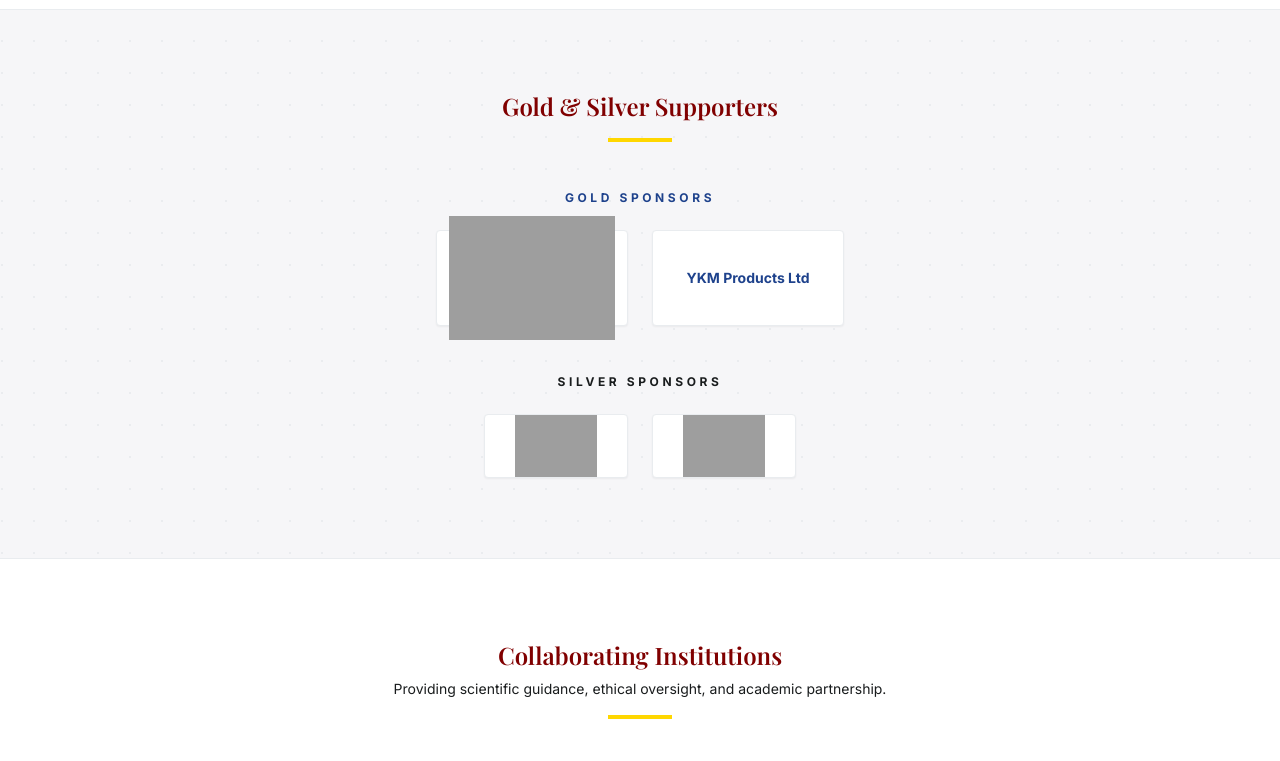
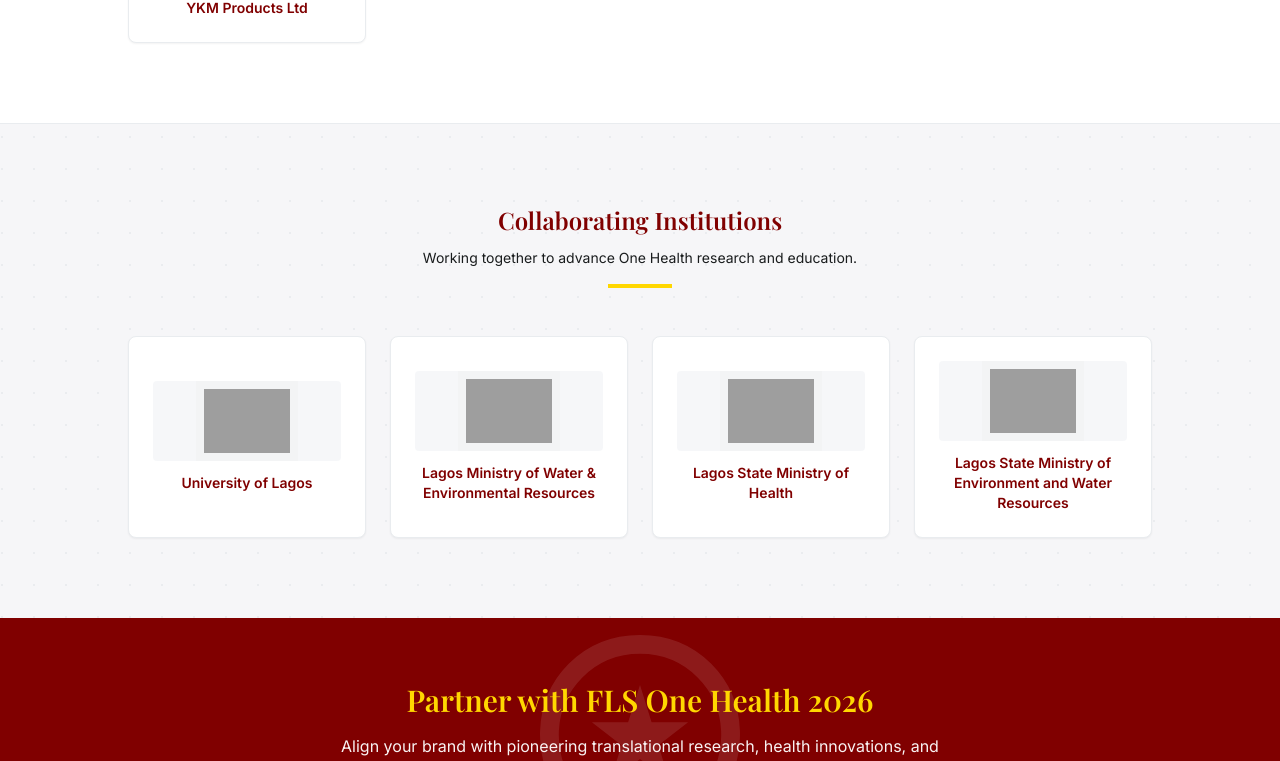
Before and after one commit to PrinceJetro/flsconference, a Django app: page /partners/ in a window 1280 px wide. Shown: the part 1049-1810 px from the top of the page. Run offline with Django 5.2, Linux system fonts and the light colour scheme; some libraries are stand-ins or nearby versions; grey boxes are pictures that could not be loaded.

Commit message:
chekc ad updates on sponsers and adding vs

```diff
--- a/templates/partners_sponsors.html
+++ b/templates/partners_sponsors.html
@@ -153,109 +153,81 @@
     </div>
   </section>
 
-  <!-- Platinum Sponsors -->
+  <!-- Our Sponsors -->
   <section class="py-12 md:py-20 bg-white">
     <div class="max-w-max-width mx-auto px-margin-mobile md:px-margin-desktop">
       <div class="text-center mb-12">
-        <span class="text-heritage-maroon font-bold text-xs uppercase tracking-[0.2em] block mb-2">Tier 1 Partners</span>
-        <h2 class="font-headline-lg text-2xl md:text-headline-lg text-heritage-maroon">Platinum Sponsors</h2>
+        <h2 class="font-headline-lg text-2xl md:text-headline-lg text-heritage-maroon">Our Sponsors</h2>
+        <p class="text-on-surface-variant text-sm mt-3 max-w-xl mx-auto">We are grateful to our sponsors for their generous support in making this conference possible.</p>
         <div class="w-16 h-1 bg-prestige-gold mx-auto mt-4"></div>
       </div>
-      <div class="grid grid-cols-1 md:grid-cols-2 gap-8 max-w-4xl mx-auto">
-        <div class="p-8 border border-clinical-gray rounded-xl flex flex-col items-center justify-center text-center bg-white shadow-sm hover:shadow-md transition-shadow">
-          <div class="w-48 h-24 bg-clinical-gray/40 flex items-center justify-center rounded-lg mb-6">
-            <img src="{% static 'images/lagos ministry of health logo.png' %}" alt="Lagos State Ministry of Health" class="max-w-full max-h-full object-contain p-2"/>
+      <div class="grid grid-cols-2 md:grid-cols-3 lg:grid-cols-4 gap-6 max-w-5xl mx-auto">
+        <div class="p-6 border border-clinical-gray rounded-xl flex flex-col items-center justify-center bg-white shadow-sm hover:shadow-md transition-all">
+          <div class="w-full h-20 bg-clinical-gray/40 flex items-center justify-center rounded-lg mb-3">
+            <img src="https://encrypted-tbn0.gstatic.com/images?q=tbn:ANd9GcSVRe7iwapHdpl6vMftldtMqx17uiI7bJf7Ccp3x0YzyHh3KwVuu40dwoo&s=10" alt="Lagos State Ministry of Environment" class="max-w-full max-h-full object-contain p-2"/>
           </div>
-          <h4 class="font-bold text-lg text-heritage-maroon">Lagos State Ministry of Health</h4>
-          <p class="text-on-surface-variant text-sm mt-2">Strategic partner in public health policy, healthcare infrastructure, and One Health integration across Lagos State.</p>
+          <span class="font-semibold text-sm text-center text-heritage-maroon">Lagos State Ministry of Environment</span>
         </div>
-        <div class="p-8 border border-clinical-gray rounded-xl flex flex-col items-center justify-center text-center bg-white shadow-sm hover:shadow-md transition-shadow">
-          <div class="w-48 h-24 bg-clinical-gray/40 flex items-center justify-center rounded-lg mb-6">
-            <span class="text-heritage-maroon font-bold text-lg text-center leading-tight">
-              <img src="https://encrypted-tbn0.gstatic.com/images?q=tbn:ANd9GcSVRe7iwapHdpl6vMftldtMqx17uiI7bJf7Ccp3x0YzyHh3KwVuu40dwoo&s=10" alt="Lagos State Ministry of Environment" class="max-w-full max-h-full object-contain p-2"/>
-            </span>
+        <div class="p-6 border border-clinical-gray rounded-xl flex flex-col items-center justify-center bg-white shadow-sm hover:shadow-md transition-all">
+          <div class="w-full h-20 bg-clinical-gray/40 flex items-center justify-center rounded-lg mb-3">
+            <img src="https://encrypted-tbn0.gstatic.com/images?q=tbn:ANd9GcT077wDUWURvubuEmRalyoRXB1YhBw69ZnheORbyOl0yYtzwWImF1VQTIQ&s=10" alt="inqaba" class="max-w-full max-h-full object-contain p-2"/>
           </div>
-          <h4 class="font-bold text-lg text-heritage-maroon">Lagos State Ministry of Environment</h4>
-          <p class="text-on-surface-variant text-sm mt-2">Spearheading environmental monitoring, pollution control, and ecosystem preservation initiatives across Lagos State.</p>
+          <span class="font-semibold text-sm text-center text-heritage-maroon">inqaba</span>
+        </div>
+        <div class="p-6 border border-clinical-gray rounded-xl flex flex-col items-center justify-center bg-white shadow-sm hover:shadow-md transition-all">
+          <div class="w-full h-20 bg-clinical-gray/40 flex items-center justify-center rounded-lg mb-3">
+            <img src="https://performancefact.com/wp-content/uploads/2024/07/pf-logo.webp" alt="Performance Fact" class="max-w-full max-h-full object-contain p-2"/>
+          </div>
+          <span class="font-semibold text-sm text-center text-heritage-maroon">Performance Fact</span>
+        </div>
+        <div class="p-6 border border-clinical-gray rounded-xl flex flex-col items-center justify-center bg-white shadow-sm hover:shadow-md transition-all">
+          <div class="w-full h-20 bg-clinical-gray/40 flex items-center justify-center rounded-lg mb-3">
+            <img src="https://reddintscientific.com.ng/en/images/logo-8.png" alt="Reddint Scientific" class="max-w-full max-h-full object-contain p-2"/>
+          </div>
+          <span class="font-semibold text-sm text-center text-heritage-maroon">Reddint Scientific</span>
+        </div>
+        <div class="p-6 border border-clinical-gray rounded-xl flex flex-col items-center justify-center bg-white shadow-sm hover:shadow-md transition-all">
+          <div class="w-full h-20 bg-clinical-gray/40 flex items-center justify-center rounded-lg mb-3">
+            <span class="text-science-blue font-bold text-sm text-center leading-tight">YKM Products Ltd</span>
+          </div>
+          <span class="font-semibold text-sm text-center text-heritage-maroon">YKM Products Ltd</span>
         </div>
       </div>
     </div>
   </section>
 
-  <!-- Gold & Silver Sponsors -->
-  <section class="py-12 md:py-20 bg-clinical-gray/20 border-y border-clinical-gray">
-    <div class="max-w-max-width mx-auto px-margin-mobile md:px-margin-desktop">
-      <div class="text-center mb-12">
-        <h2 class="font-headline-lg text-2xl md:text-headline-lg text-heritage-maroon">Gold &amp; Silver Supporters</h2>
-        <div class="w-16 h-1 bg-prestige-gold mx-auto mt-4"></div>
-      </div>
-
-      <!-- Gold -->
-      <div class="mb-12">
-        <h3 class="text-center text-xs font-bold text-science-blue mb-6 tracking-[0.3em] uppercase">Gold Sponsors</h3>
-        <div class="flex flex-wrap justify-center gap-6 max-w-4xl mx-auto">
-          <div class="w-48 h-24 bg-white border border-clinical-gray flex items-center justify-center rounded-lg shadow-sm hover:shadow-md transition-all p-3">
-            <img src="https://moelagos.gov.ng/wp-content/uploads/2019/09/moe-logo.png" alt="">
-          </div>
-          <div class="w-48 h-24 bg-white border border-clinical-gray flex items-center justify-center rounded-lg shadow-sm hover:shadow-md transition-all p-3">
-            <span class="text-science-blue font-bold text-sm text-center leading-tight">YKM Products Ltd</span>
-          </div>
-        </div>
-      </div>
-
-      <!-- Silver -->
-      <div>
-        <h3 class="text-center text-xs font-bold text-on-surface-variant mb-6 tracking-[0.3em] uppercase">Silver Sponsors</h3>
-        <div class="flex flex-wrap justify-center gap-6 max-w-4xl mx-auto">
-          <div class="w-36 h-16 bg-white border border-clinical-gray flex items-center justify-center rounded-lg shadow-sm hover:shadow-md transition-all">
-            <img src="https://performancefact.com/wp-content/uploads/2024/07/pf-logo.webp" alt="Silver Sponsor Logo" class="max-w-full max-h-full object-contain"/>
-          </div>
-          <div class="w-36 h-16 bg-white border border-clinical-gray flex items-center justify-center rounded-lg shadow-sm hover:shadow-md transition-all">
-            <img src="https://encrypted-tbn0.gstatic.com/images?q=tbn:ANd9GcT077wDUWURvubuEmRalyoRXB1YhBw69ZnheORbyOl0yYtzwWImF1VQTIQ&s=10" alt="inqaba" class="max-w-full max-h-full object-contain">
-          </div>
-        </div>
-      </div>
-    </div>
-  </section>
-
-  <!-- Academic & Institutional Collaborators -->
-  <section class="py-12 md:py-20 bg-white">
+  <!-- Collaborating Institutions -->
+  <section class="py-12 md:py-20 bg-clinical-gray/20 border-t border-clinical-gray">
     <div class="max-w-max-width mx-auto px-margin-mobile md:px-margin-desktop">
       <div class="text-center mb-12">
         <h2 class="font-headline-lg text-2xl md:text-headline-lg text-heritage-maroon">Collaborating Institutions</h2>
-        <p class="text-on-surface-variant text-sm mt-2 max-w-xl mx-auto">Providing scientific guidance, ethical oversight, and academic partnership.</p>
+        <p class="text-on-surface-variant text-sm mt-3 max-w-xl mx-auto">Working together to advance One Health research and education.</p>
         <div class="w-16 h-1 bg-prestige-gold mx-auto mt-4"></div>
       </div>
-      <div class="grid grid-cols-2 md:grid-cols-4 gap-6 max-w-5xl mx-auto items-center opacity-75">
-        <div class="p-4 border border-clinical-gray/40 rounded-lg flex flex-col items-center justify-center bg-white hover:opacity-100 transition-opacity">
-          <img src="{% static 'images/unilag logo.png' %}" alt="University of Lagos" class="h-10 object-contain mb-2"/>
-          <span class="font-bold text-sm text-center text-on-surface">University of Lagos</span>
+      <div class="grid grid-cols-2 md:grid-cols-3 lg:grid-cols-4 gap-6 max-w-5xl mx-auto">
+        <div class="p-6 border border-clinical-gray rounded-xl flex flex-col items-center justify-center bg-white shadow-sm hover:shadow-md transition-all">
+          <div class="w-full h-20 bg-clinical-gray/40 flex items-center justify-center rounded-lg mb-3">
+            <img src="{% static 'images/unilag logo.png' %}" alt="University of Lagos" class="max-w-full max-h-full object-contain p-2"/>
+          </div>
+          <span class="font-semibold text-sm text-center text-heritage-maroon">University of Lagos</span>
         </div>
-        <div class="p-4 border border-clinical-gray/40 rounded-lg flex flex-col items-center justify-center bg-white hover:opacity-100 transition-opacity">
-          <img src="{% static 'images/lagos ministry of health logo.png' %}" alt="Lagos State Ministry of Health" class="h-10 object-contain mb-2"/>
-          <span class="font-bold text-sm text-center text-on-surface">Lagos State Ministry of Health</span>
+        <div class="p-6 border border-clinical-gray rounded-xl flex flex-col items-center justify-center bg-white shadow-sm hover:shadow-md transition-all">
+          <div class="w-full h-20 bg-clinical-gray/40 flex items-center justify-center rounded-lg mb-3">
+            <img src="https://moelagos.gov.ng/wp-content/uploads/2019/09/moe-logo.png" alt="Lagos Ministry of Water & Environmental Resources" class="max-w-full max-h-full object-contain p-2"/>
+          </div>
+          <span class="font-semibold text-sm text-center text-heritage-maroon">Lagos Ministry of Water &amp; Environmental Resources</span>
         </div>
-        <div class="p-4 border border-clinical-gray/40 rounded-lg flex flex-col items-center justify-center bg-white hover:opacity-100 transition-opacity">
-          <img src="https://moelagos.gov.ng/wp-content/uploads/2019/09/moe-logo.png" alt="">
-          <span class="font-bold text-xs text-center text-on-surface">Lagos Ministry of Water &amp; Environmental Resources</span>
+        <div class="p-6 border border-clinical-gray rounded-xl flex flex-col items-center justify-center bg-white shadow-sm hover:shadow-md transition-all">
+          <div class="w-full h-20 bg-clinical-gray/40 flex items-center justify-center rounded-lg mb-3">
+            <img src="{% static 'images/lagos ministry of health logo.png' %}" alt="Lagos State Ministry of Health" class="max-w-full max-h-full object-contain p-2"/>
+          </div>
+          <span class="font-semibold text-sm text-center text-heritage-maroon">Lagos State Ministry of Health</span>
         </div>
-        <div class="p-4 border border-clinical-gray/40 rounded-lg flex flex-col items-center justify-center bg-white hover:opacity-100 transition-opacity">
-          <span class="material-symbols-outlined text-4xl text-science-blue mb-2">eco</span>
-          <span class="font-bold text-sm text-center text-on-surface">
-            <img src="https://encrypted-tbn0.gstatic.com/images?q=tbn:ANd9GcSVRe7iwapHdpl6vMftldtMqx17uiI7bJf7Ccp3x0YzyHh3KwVuu40dwoo&s=10" alt="Lagos State Ministry of Environment" class="max-w-full max-h-full object-contain p-2"/>
-          </span>
-        </div>
-        <div class="p-4 border border-clinical-gray/40 rounded-lg flex flex-col items-center justify-center bg-white hover:opacity-100 transition-opacity">
-          <span class="material-symbols-outlined text-4xl text-heritage-maroon mb-2">public</span>
-          <span class="font-bold text-sm text-center text-on-surface">African Center of Excellence</span>
-        </div>
-        <div class="p-4 border border-clinical-gray/40 rounded-lg flex flex-col items-center justify-center bg-white hover:opacity-100 transition-opacity">
-          <span class="material-symbols-outlined text-4xl text-science-blue mb-2">science</span>
-          <span class="font-bold text-sm text-center text-on-surface">NCDC Nigeria</span>
-        </div>
-        <div class="p-4 border border-clinical-gray/40 rounded-lg flex flex-col items-center justify-center bg-white hover:opacity-100 transition-opacity">
-          <span class="material-symbols-outlined text-4xl text-heritage-maroon mb-2">business</span>
-          <span class="font-bold text-sm text-center text-on-surface">YKM Products Ltd</span>
+        <div class="p-6 border border-clinical-gray rounded-xl flex flex-col items-center justify-center bg-white shadow-sm hover:shadow-md transition-all">
+          <div class="w-full h-20 bg-clinical-gray/40 flex items-center justify-center rounded-lg mb-3">
+            <img src="https://moelagos.gov.ng/wp-content/uploads/2019/09/moe-logo.png" alt="Lagos Ministry of Education" class="max-w-full max-h-full object-contain p-2"/>
+          </div>
+          <span class="font-semibold text-sm text-center text-heritage-maroon">Lagos State Ministry of Environment and Water Resources</span>
         </div>
       </div>
     </div>
```
Also changed, not shown: templates/home.html (+41 -0 lines).
